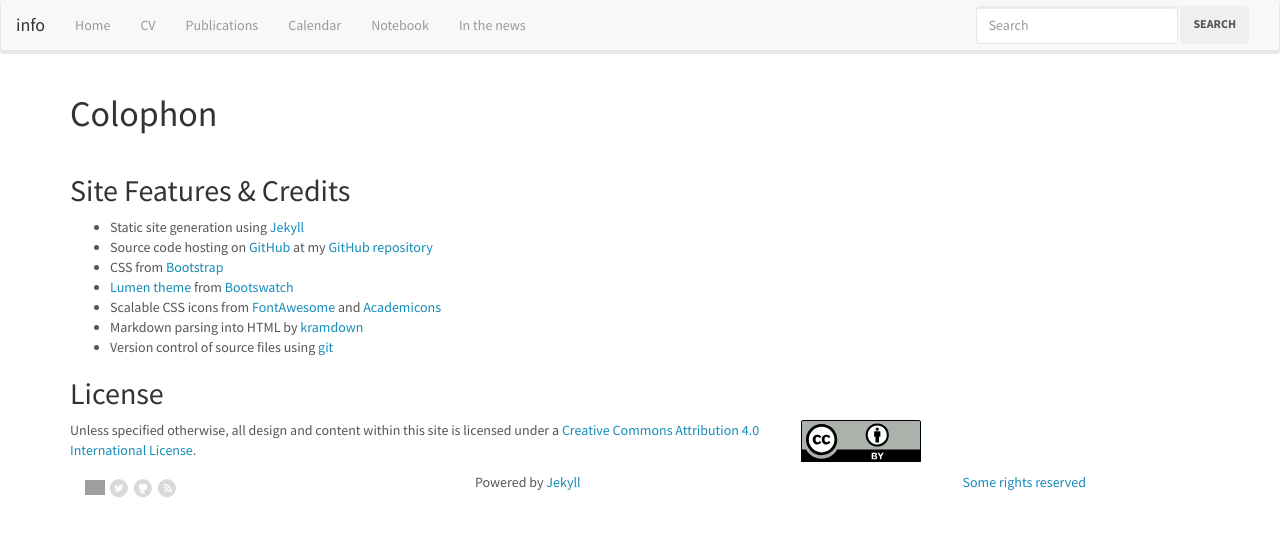
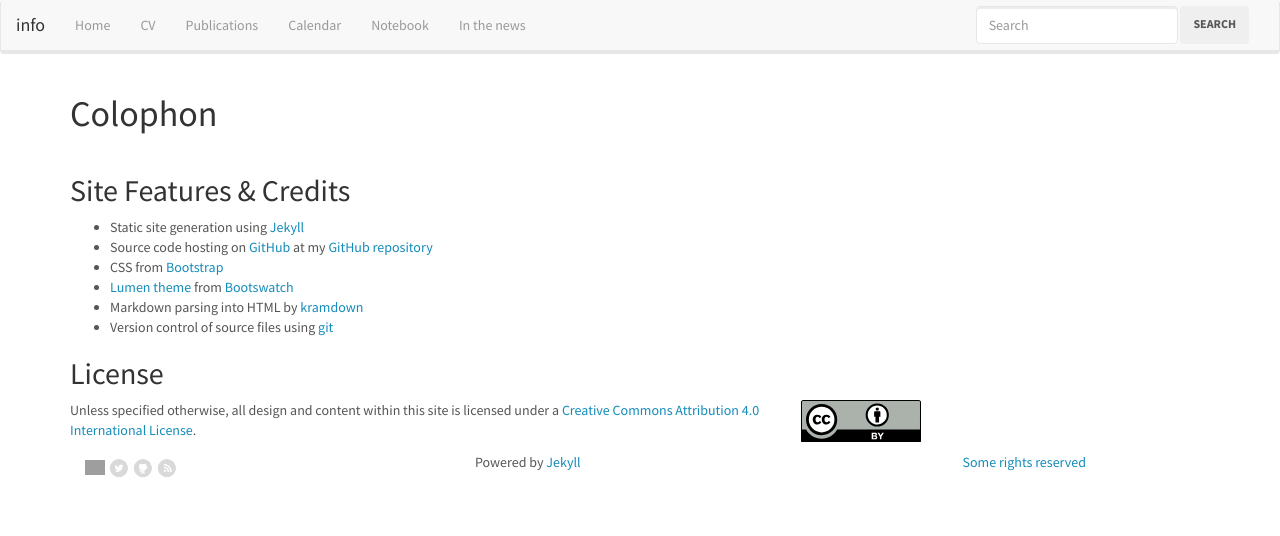
Before and after one commit to devinberg/devinberg.com, a Jekyll site: the page built from info.md, in a window 1280 px wide. Shown: the top 536 px of the page. Built offline with Jekyll 4.4.1, drawn with Linux system fonts in a browser that asks for light colours; nearby versions of some CDN libraries; comment, search, counter and statistics services are not loaded; grey boxes are pictures that could not be loaded.

Commit message:
no 3rd party plugings on GH pages

```diff
--- a/info.md
+++ b/info.md
@@ -12,7 +12,6 @@
 * Source code hosting on [GitHub][] at my [GitHub repository](https://github.com/devinberg/devinberg.com)
 * CSS from [Bootstrap](http://getbootstrap.com/)
 * [Lumen theme](http://bootswatch.com/lumen/) from [Bootswatch](http://bootswatch.com/)
-* Scalable CSS icons from [FontAwesome](http://fortawesome.github.io/Font-Awesome/) and [Academicons](https://jpswalsh.github.io/academicons/)
 * Markdown parsing into HTML by [kramdown](http://kramdown.gettalong.org)
 * Version control of source files using [git](https://git-scm.com)
 
```
